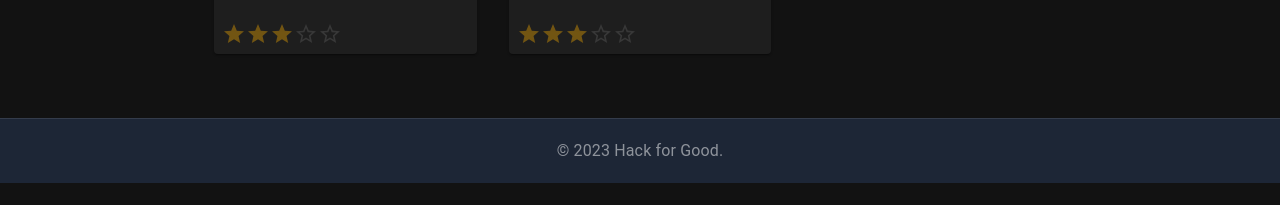
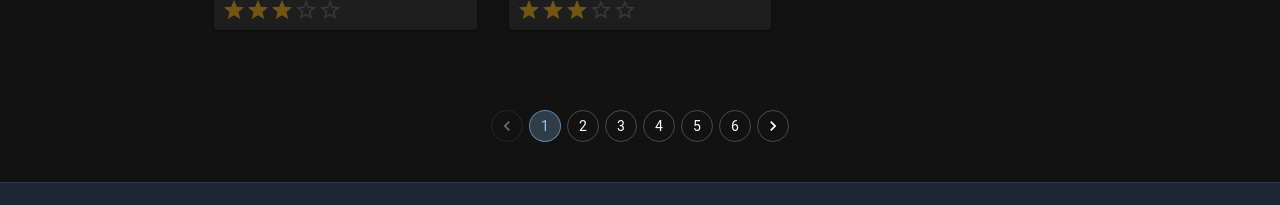
Before and after one commit to StanleyNeoh/H4G2023, a React (Create React App) app in the folder frontend/: page /courses in a window 1280 px wide. Shown: the part 731-936 px from the top of the page. Before the commit the page ends 914 px from the top, so only its background shows below. Built offline with nearby package versions, Linux system fonts and the light colour scheme.

Commit message:
Add pagination

```diff
--- a/frontend/src/pages/AllCouresPage.js
+++ b/frontend/src/pages/AllCouresPage.js
@@ -2,6 +2,8 @@ import * as React from 'react';
 import CourseCard from '../components/courses/CourseCard';
 import Grid from '@mui/material/Grid';
 import Container from '@mui/material/Container';
+import Pagination from '@mui/material/Pagination';
+import Stack from '@mui/material/Stack';
 import { styled, alpha } from '@mui/material/styles';
 import SearchIcon from '@mui/icons-material/Search';
 import InputBase from '@mui/material/InputBase';
@@ -58,7 +60,6 @@ const StyledInputBase = styled(InputBase)(({ theme }) => ({
 const AllCouresPage = () => {
   return (
     <main>
-      {/* Hero unit */}
       <Search>
         <SearchIconWrapper>
           <SearchIcon />
@@ -68,8 +69,7 @@ const AllCouresPage = () => {
           inputProps={{ 'aria-label': 'search' }}
         />
       </Search>
-      <Container sx={{ py: 8 }} maxWidth="md">
-        {/* End hero unit */}
+      <Container sx={{ py: 5 }} maxWidth="md">
         <Grid container spacing={4}>
           {courses.map((course) => (
             <Grid item key={course} xs={12} sm={6} md={4}>
@@ -78,6 +78,9 @@ const AllCouresPage = () => {
           ))}
         </Grid>
       </Container>
+      <Stack alignItems="center" sx={{ py: 5}}>
+        <Pagination count={6} variant="outlined" color="primary" />
+      </Stack>
     </main>
   )
 }
```
